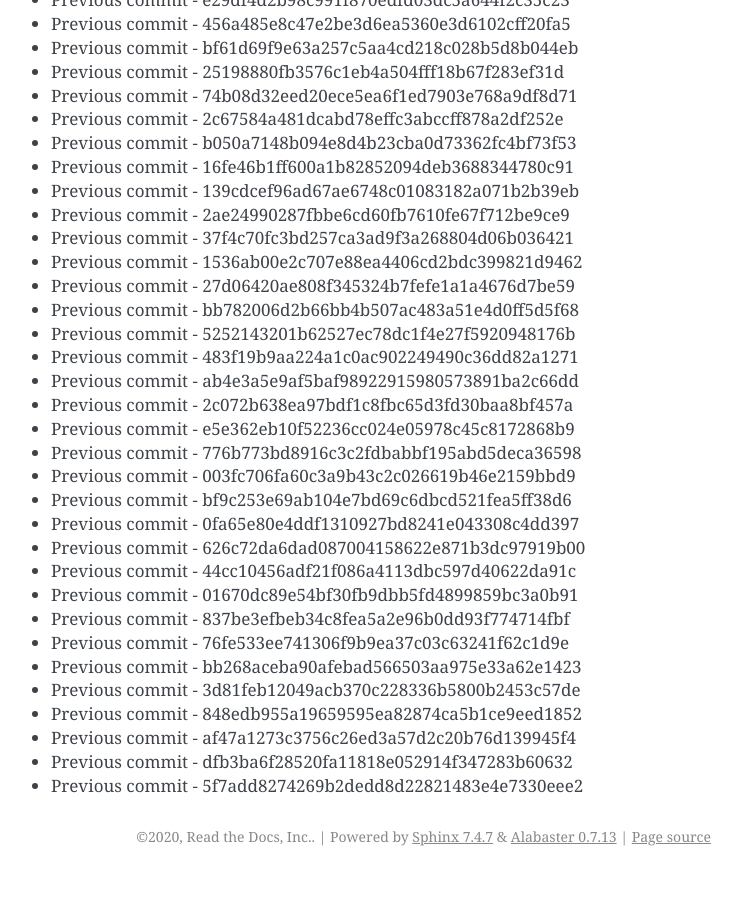
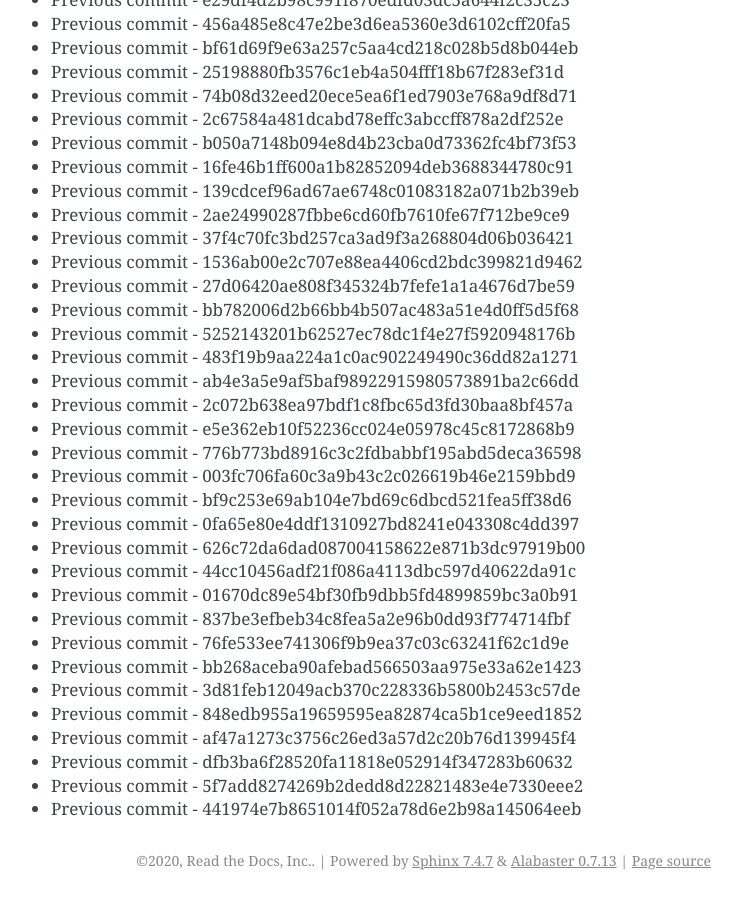
Before and after one commit to readthedocs/rtd-git-stresstest, a Sphinx documentation site: the page built from docs/updates.rst, in a window 1280 px wide and 900 px high, scrolled down 94867 px. Shown: the whole window, without its empty margins (399-1141 px from the left). Built offline with Sphinx 7.4.7, drawn with Linux system fonts in a browser that asks for light colours; before the commit the page ends 95743 px from its top, so only the background shows below that.

Commit message:
Generating commit from previous: 441974e7b8651014f052a78d6e2b98a145064eeb

```diff
--- a/docs/updates.rst
+++ b/docs/updates.rst
@@ -4018,3 +4018,4 @@ It can be tested for any performance characteristics.
 * Previous commit - af47a1273c3756c26ed3a57d2c20b76d139945f4
 * Previous commit - dfb3ba6f28520fa11818e052914f347283b60632
 * Previous commit - 5f7add8274269b2dedd8d22821483e4e7330eee2
+* Previous commit - 441974e7b8651014f052a78d6e2b98a145064eeb
```
